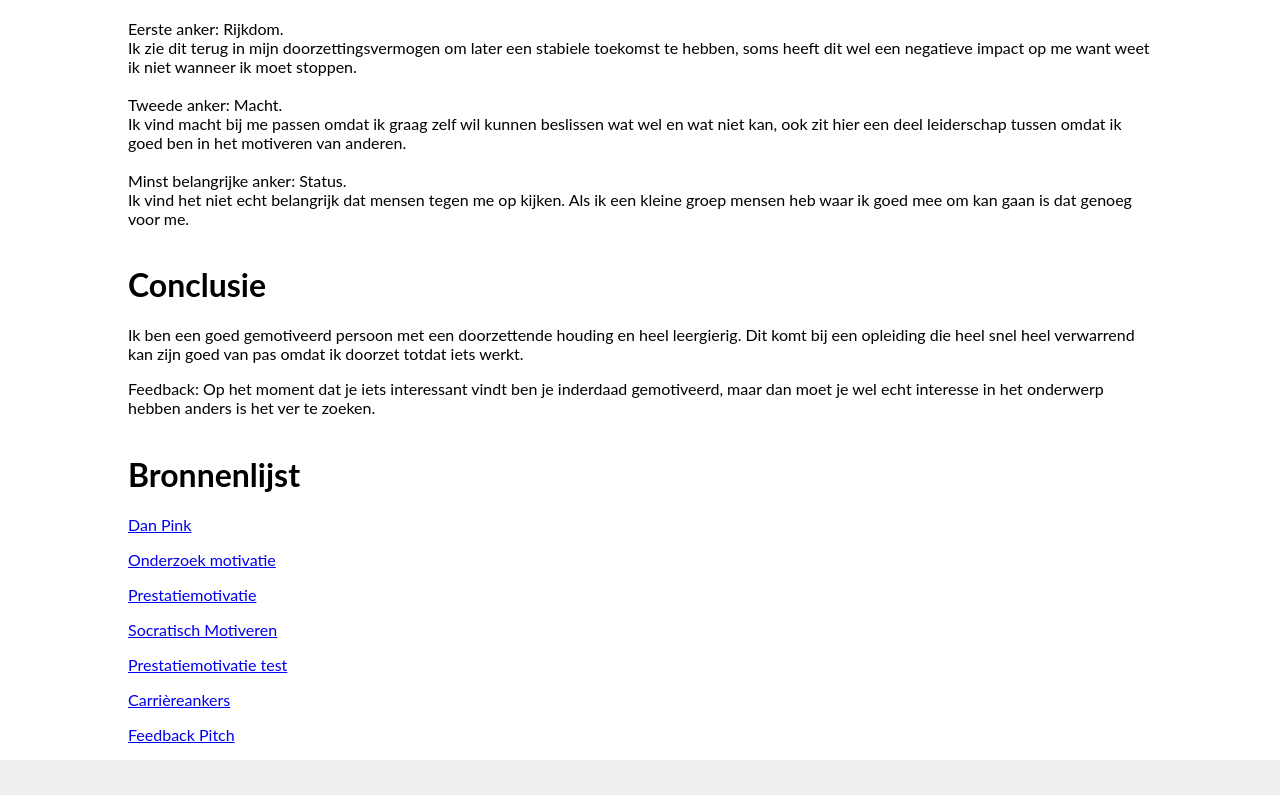
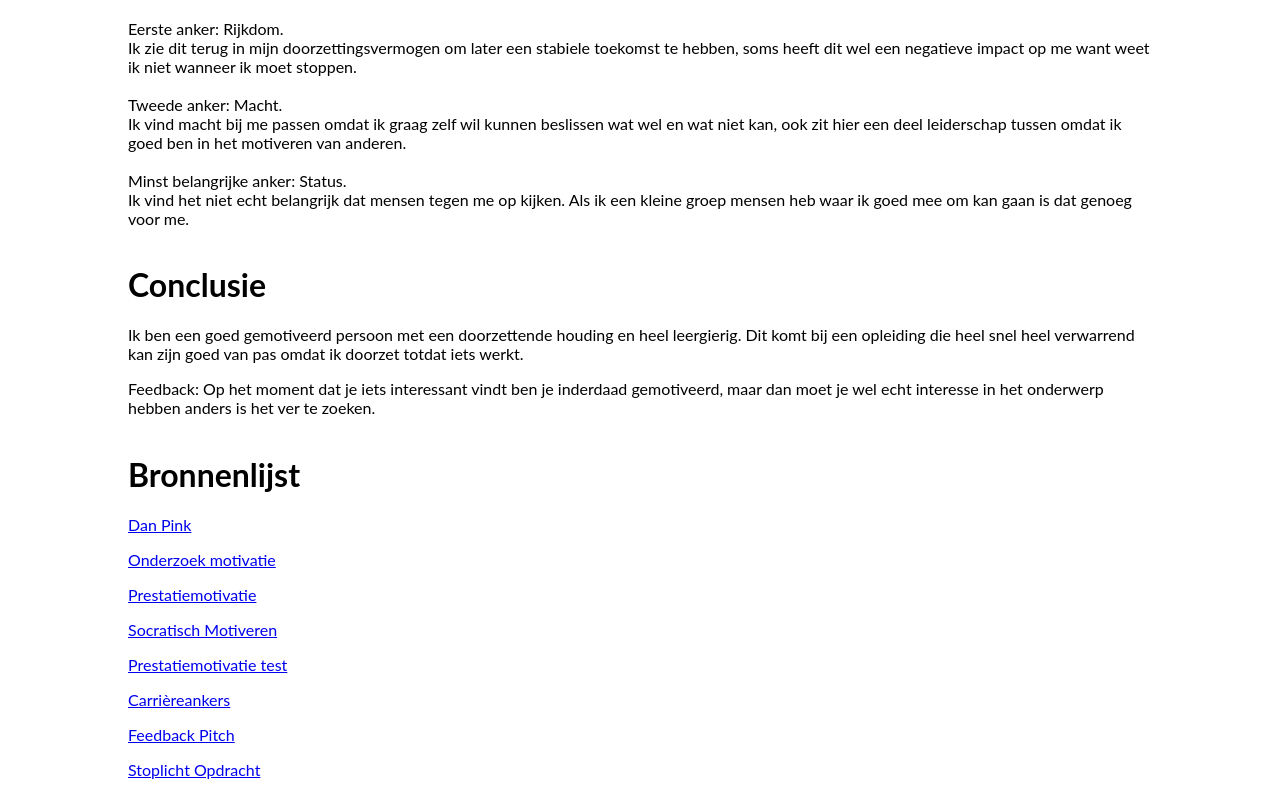
Before and after one commit to jayvbelzen/jayvbelzen.github.io, a plain HTML site: page motivatie.html in a window 1280 px wide. Shown: the part 871-1666 px from the top of the page. Before the commit the page ends 1631 px from the top, so only its background shows below. Drawn offline with Linux system fonts and the light colour scheme.

Commit message:
Bronnenlijst Updated

```diff
--- a/motivatie.html
+++ b/motivatie.html
@@ -98,6 +98,7 @@
                 <p><a href="https://www.123test.nl/prestatiemotivatie/">Prestatiemotivatie test</a></p>
                 <p><a href="https://www.123test.nl/schein/id=U1UNX84DBGF3&version=">Carrièreankers</a></p>
                 <p><a href="./resources/Feedback pitch.pdf">Feedback Pitch</a></p>
+                <p><a href="./resources/Stoplicht-opdracht.pdf">Stoplicht Opdracht</a></p>
           </div>
           </div>
 
```
Also changed, not shown: 3 other files.
